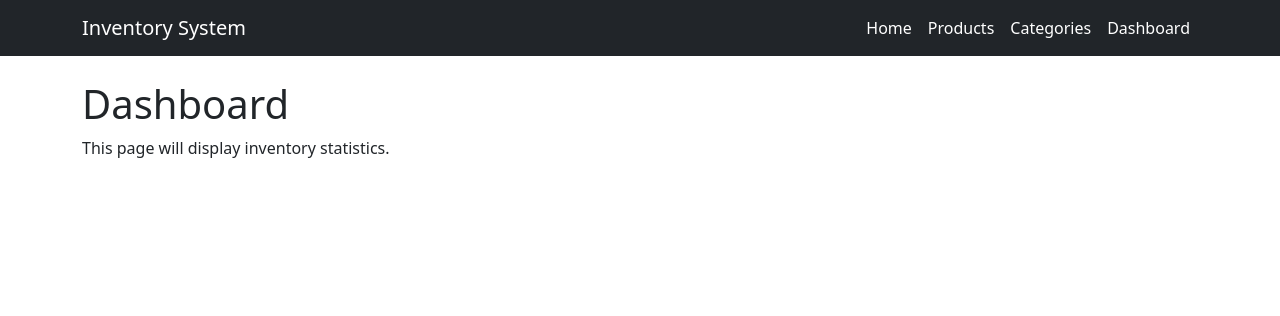
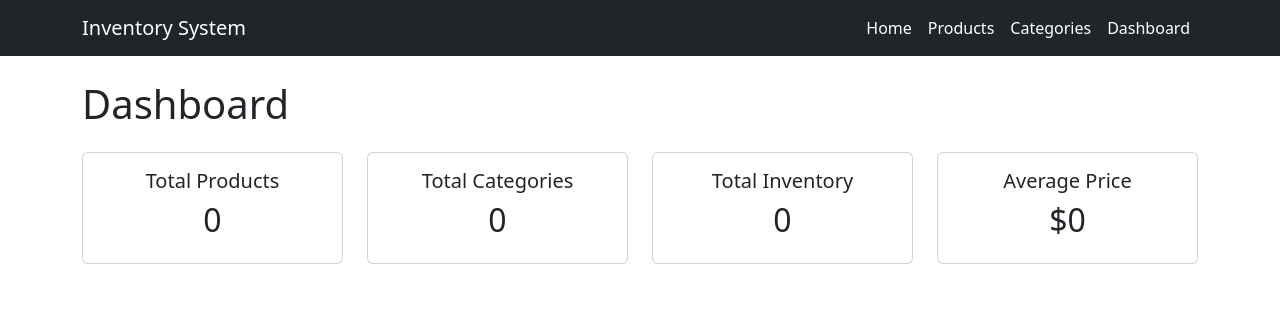
Before and after one commit to tengfive/cs665_project3, a Flask app: page /dashboard in a window 1280 px wide. Shown: the top 316 px of the page. Run offline with Flask 3, Linux system fonts and the light colour scheme; data that the repository does not hold is empty.

Commit message:
Add dashboard aggregate statistics

```diff
--- a/app.py
+++ b/app.py
@@ -126,7 +126,32 @@ def delete_category(category_id):
 
 @app.route("/dashboard")
 def dashboard():
-    return render_template("dashboard.html")
+
+    total_products = Product.query.count()
+
+    total_categories = Category.query.count()
+
+    total_inventory = db.session.query(
+        db.func.sum(Product.quantity)
+    ).scalar()
+
+    average_price = db.session.query(
+        db.func.avg(Product.price)
+    ).scalar()
+
+    if total_inventory is None:
+        total_inventory = 0
+
+    if average_price is None:
+        average_price = 0
+
+    return render_template(
+        "dashboard.html",
+        total_products=total_products,
+        total_categories=total_categories,
+        total_inventory=total_inventory,
+        average_price=round(average_price, 2)
+    )
 
 if __name__ == "__main__":
     with app.app_context():
--- a/templates/dashboard.html
+++ b/templates/dashboard.html
@@ -2,8 +2,74 @@
 
 {% block content %}
 
-<h1>Dashboard</h1>
+<h1 class="mb-4">Dashboard</h1>
 
-<p>This page will display inventory statistics.</p>
+<div class="row">
+
+    <div class="col-md-3">
+
+        <div class="card text-center mb-3">
+
+            <div class="card-body">
+
+                <h5>Total Products</h5>
+
+                <h2>{{ total_products }}</h2>
+
+            </div>
+
+        </div>
+
+    </div>
+
+    <div class="col-md-3">
+
+        <div class="card text-center mb-3">
+
+            <div class="card-body">
+
+                <h5>Total Categories</h5>
+
+                <h2>{{ total_categories }}</h2>
+
+            </div>
+
+        </div>
+
+    </div>
+
+    <div class="col-md-3">
+
+        <div class="card text-center mb-3">
+
+            <div class="card-body">
+
+                <h5>Total Inventory</h5>
+
+                <h2>{{ total_inventory }}</h2>
+
+            </div>
+
+        </div>
+
+    </div>
+
+    <div class="col-md-3">
+
+        <div class="card text-center mb-3">
+
+            <div class="card-body">
+
+                <h5>Average Price</h5>
+
+                <h2>${{ average_price }}</h2>
+
+            </div>
+
+        </div>
+
+    </div>
+
+</div>
 
 {% endblock %}
```
